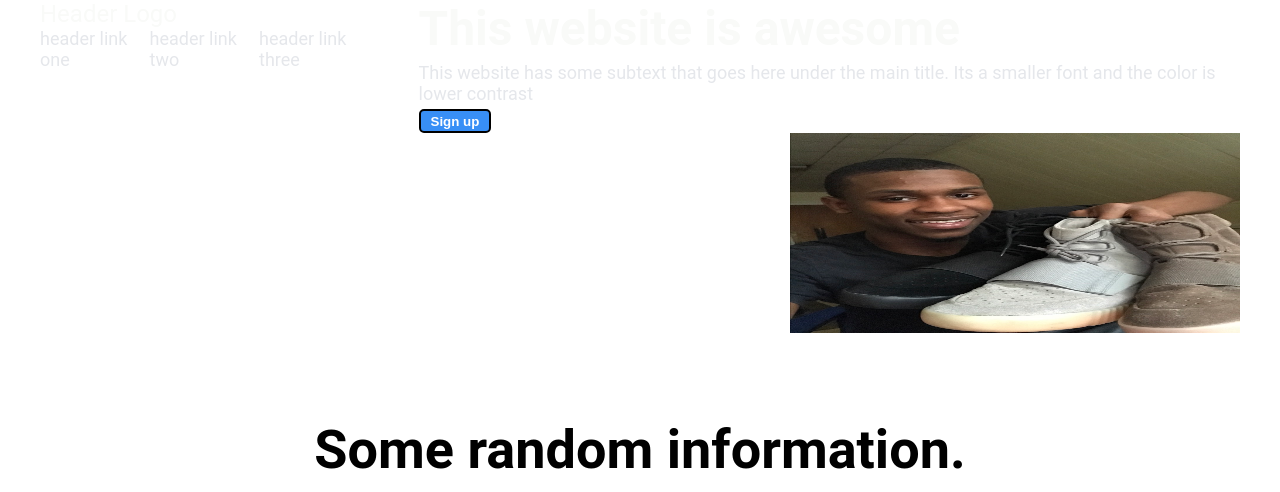
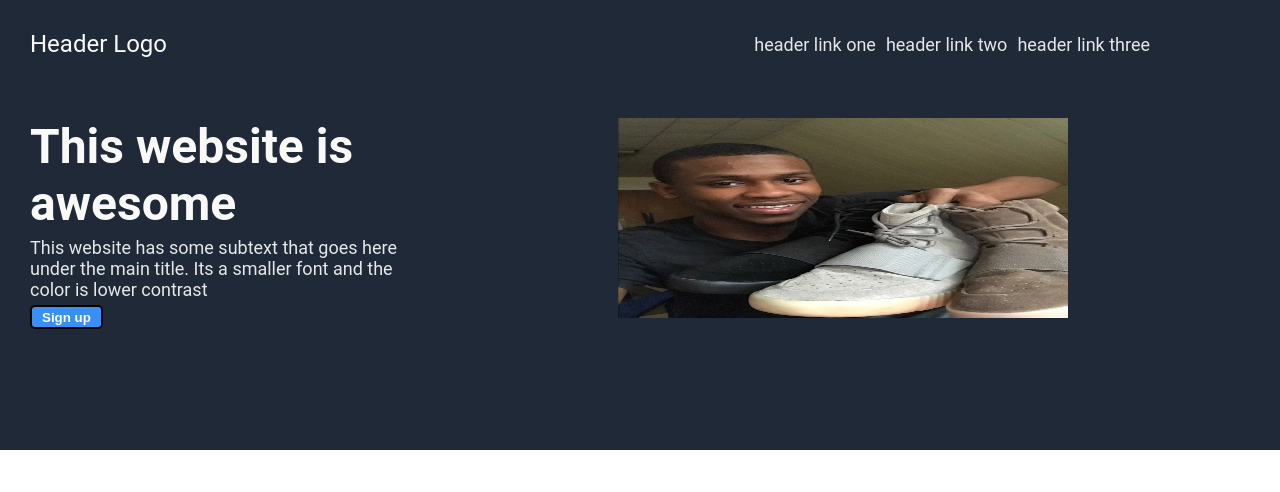
Before and after one commit to lordslimeball/odinlandingpage2-0, a plain HTML site: page index.html in a window 1280 px wide. Shown: the top 492 px of the page. Drawn offline with Linux system fonts and the light colour scheme.

Commit message:
used flex to space out the top divs , used padding for whole header , page complete final page

```diff
--- a/odinlandingpage2-0.css
+++ b/odinlandingpage2-0.css
@@ -10,23 +10,31 @@ body{
     flex-direction: column;
     font-family: 'Roboto';
     margin: 0px;
-
 }
 
 /* header of landing page */
-.headercontainer{
-    display: flex;
-}
+
 .header{
     display:flex;
-    margin-left: 40px;
-    margin-right: 40px;
-    margin-bottom: 40px;
+    width: 100%;
+    height: 450px;
+    flex-direction: column;
+    gap: 60px;
+    padding: 30px;
     }
 
+    .logonlinks{
+        display: flex;
+        justify-content: space-between;
+        align-items: center;
+        margin-right: 100px;
+
+    }
     .logo{
     font-size: 24px;
+    display: flex;
     color: #F9FAF8;
+    align-items: center;
     }
 
     ul{
@@ -37,9 +45,10 @@ body{
 
     .headerlinks{
         display: flex;
-        justify-content: space-around;
+        gap: 10px;
         font-size:18px;
         color: #E5E7EB;
+        align-items:center;
     }
 
     .herotext{
@@ -74,10 +83,8 @@ body{
 
     .threeyeezyheader{
        display: flex;
-       margin-left: 20px;
        width: 450px;
         height: 200px;
-        align-self: flex-end;
     }
 
     img{
@@ -87,19 +94,19 @@ body{
     }
 
 /* each side of the header */
+.headersides{
+    display: flex;
+}
 .leftsideheader{
-  display: flex;
-  margin-left: 40px;
-  justify-content: space-around;
+    flex:1;
 }
 .rightsideheader{
- display: flex;
+   flex:2;
+   justify-content: center;
 }
 .leftsideheader,
 .rightsideheader{
-    flex-direction: column;
-    gap: 30px;
-    flex:1;
+    display: flex;
 }
 
 /* second section of landing page */
@@ -221,6 +228,6 @@ body{
 }
 
 .footercontainer,
-.headercontainer{
+.header{
     background-color: #1f2937;
 }
```
